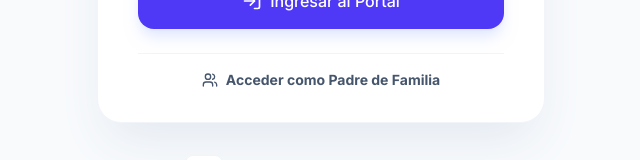
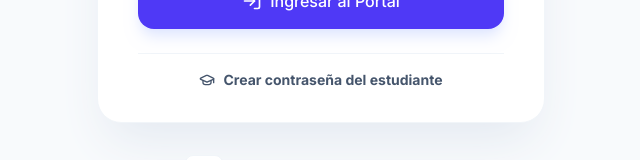
Before and after one commit to melvinvargas1608/asistencia-estudiantes, a Next.js app: page /login in a window 1280 px wide. Both pictures are taken after a click on the button "Estudiante". Shown: the part 564-724 px from the top of the page, without its empty margins (319-959 px from the left). Built offline with nearby package versions, Linux system fonts and the light colour scheme.

Commit message:
Fix: Final link text update (Crear contraseña del estudiante)

```diff
--- a/src/app/login/page.tsx
+++ b/src/app/login/page.tsx
@@ -269,8 +269,8 @@ function LoginForm() {
                                             onClick={() => { setView('activate'); setError(null); setRole('estudiante'); }}
                                             className="text-sm font-bold text-slate-600 hover:text-slate-800 flex items-center justify-center gap-2 mx-auto transition-colors"
                                         >
-                                            <Users className="w-4 h-4" />
-                                            Acceder como Padre de Familia
+                                            <GraduationCap className="w-4 h-4" />
+                                            Crear contraseña del estudiante
                                         </button>
                                     </>
                                 )}
```
